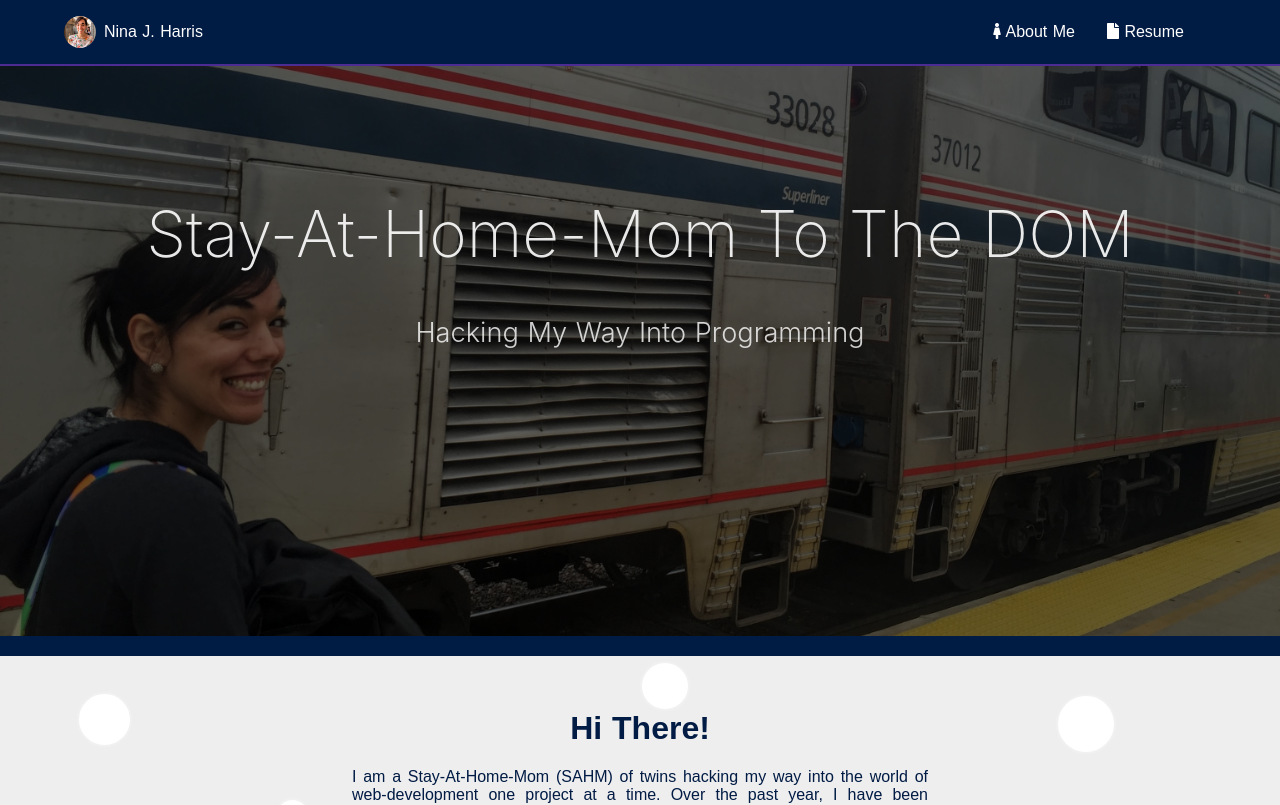
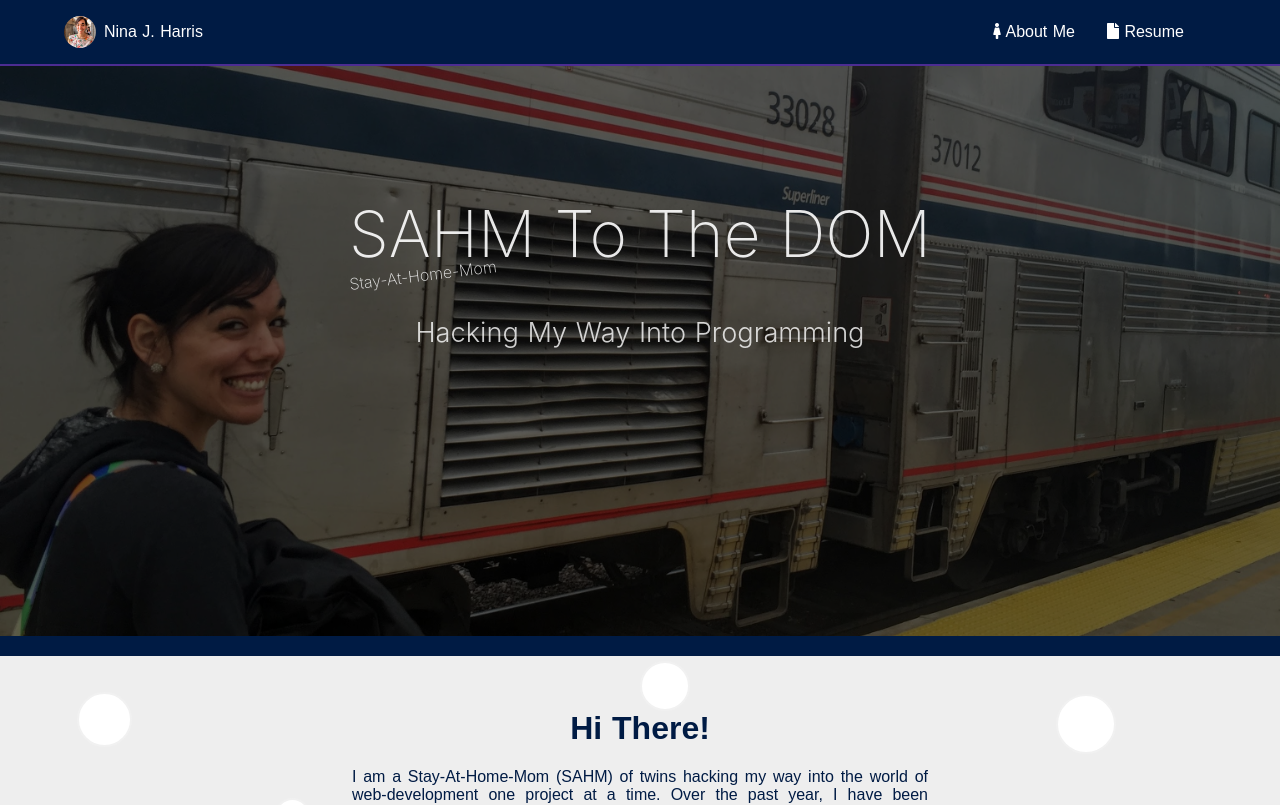
Before and after one commit to njosieb/sahmtothedom.com, a Nuxt app: page / in a window 1280 px wide. Shown: the top 805 px of the page. Built offline with nearby package versions, Linux system fonts and the light colour scheme.

Commit message:
Updates header title

```diff
--- a/pages/index.vue
+++ b/pages/index.vue
@@ -5,7 +5,12 @@
         <div class="bg-black-60 pb5 pb6-m pb7-l">
           <nav class="dt w-100 mw8 center"/>
           <div class="tc-l mt4 mt5-m mt6-l ph3">
-            <h1 id="slogan" class="f1 f1-l fw2 white-90 lh-title tc">Stay-At-Home-Mom To The DOM</h1>
+            <h1 id="slogan" class="f1 f1-l fw2 white-90 lh-title tc">
+              <span id="text-title">
+                SAHM To The DOM
+                <span class="hot-mic">Stay-At-Home-Mom</span>
+              </span>
+            </h1>
             <h2 id="subtitle" class="fw3 white-80 mb4 tc">Hacking My Way Into Programming</h2>
           </div>
         </div>
@@ -118,4 +123,14 @@ header {
 .center {
   text-align: center;
 }
+#text-title {
+  position: relative;
+}
+.hot-mic {
+  position: absolute;
+  font-size: 16px;
+  bottom: -13px;
+  left: 0;
+  transform: rotate(-7deg);
+}
 </style>
```
